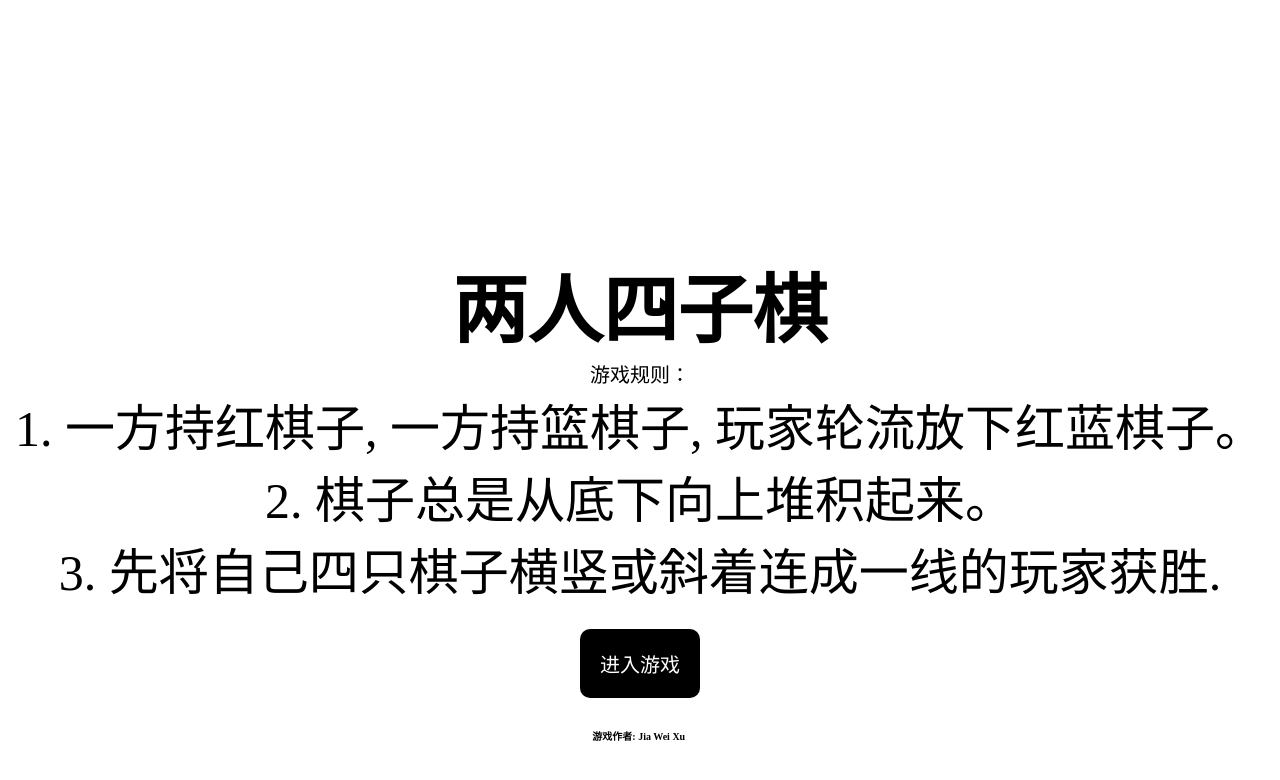
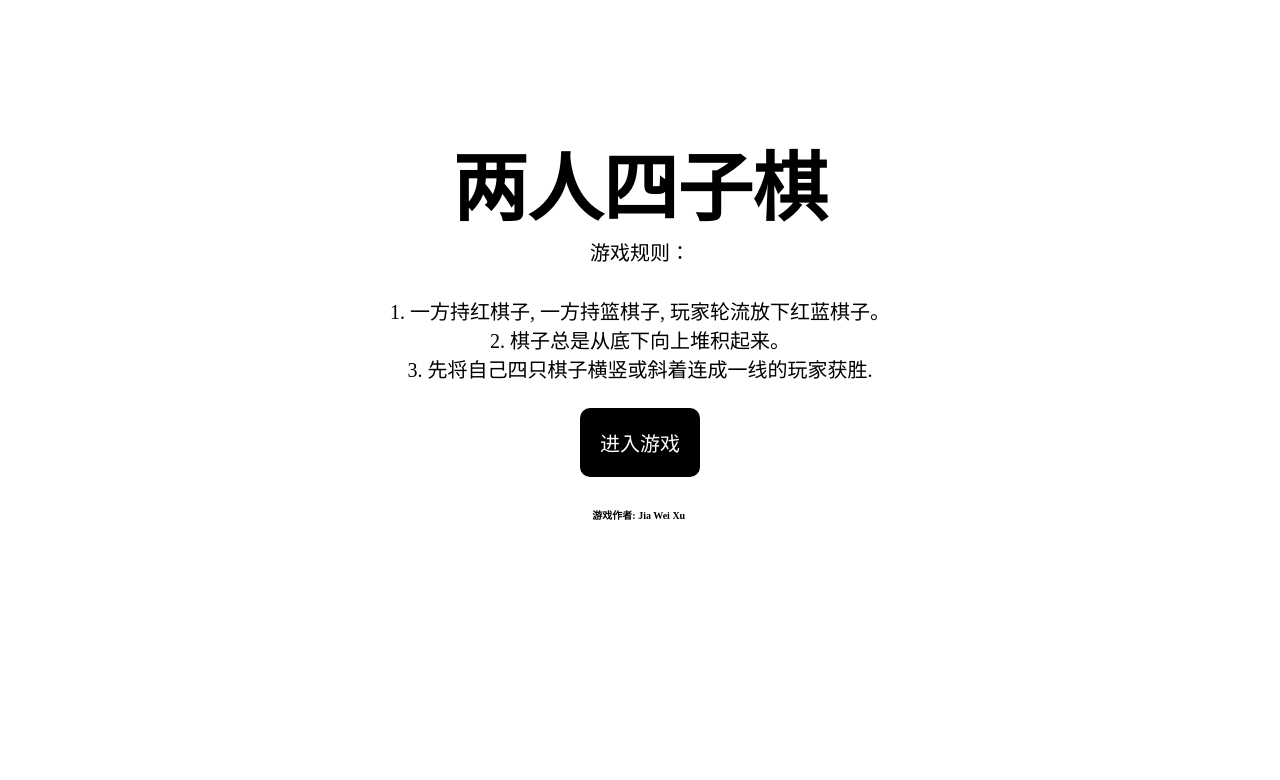
Before and after one commit to jia-wei-xu/connect-4, a plain HTML site: page index.html in a window 1280 px wide. Drawn offline with Linux system fonts and the light colour scheme.

Commit message:
Update style.css

```diff
--- a/style.css
+++ b/style.css
@@ -13,8 +13,13 @@ h6 {
   font-size: 10px;
 }
 
+ol {
+  font-size: 20px;
+  margin-top: 30px;
+}
+
 div {
-  margin-top: 5em;
+  margin-top: 10%;
   text-align: center;
   font-size: 50px;
 }
```
